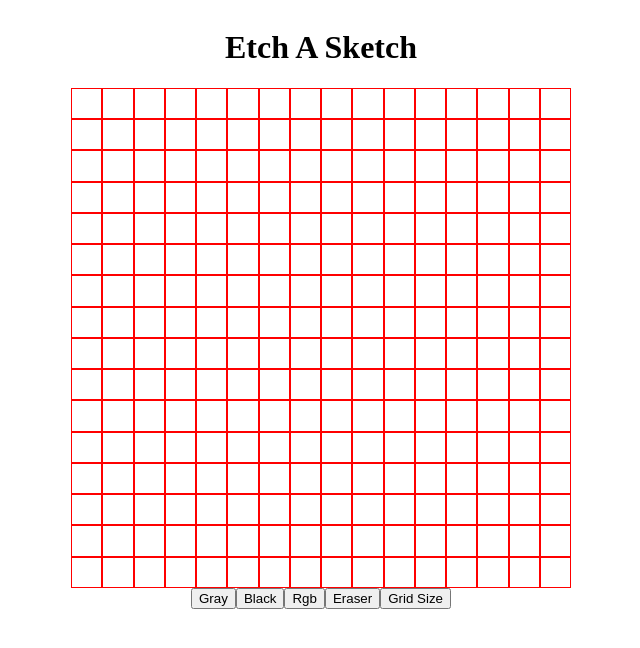
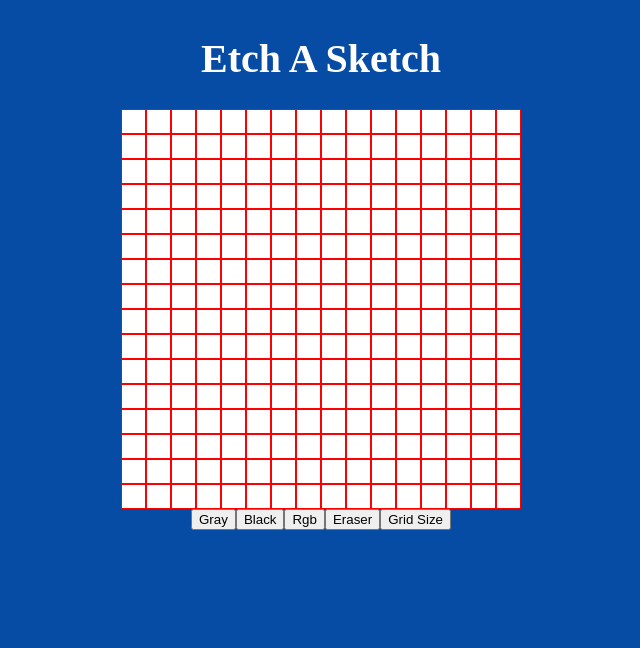
Before and after one commit to abdulazizjallow/ETCH-A-SKETCH, a plain HTML site: page index.html in a window 1280 px wide. Shown: the whole page, without its empty margins (319-959 px from the left). Drawn offline with Linux system fonts and the light colour scheme.

Commit message:
adding background styles

```diff
--- a/style.css
+++ b/style.css
@@ -1,3 +1,7 @@
+body {
+    background-color: #064ba4;
+}
+
 .section {
     display: flex;
     justify-content: center;
@@ -7,6 +11,12 @@
 
 .container  {
     display: grid;
-    width: 500px;
-    height: 500px;
+    width: 400px;
+    height: 400px;
+    background-color: white;
 }
+
+h1 {
+    color: white;
+    font-size: 2.5rem;
+}
```
